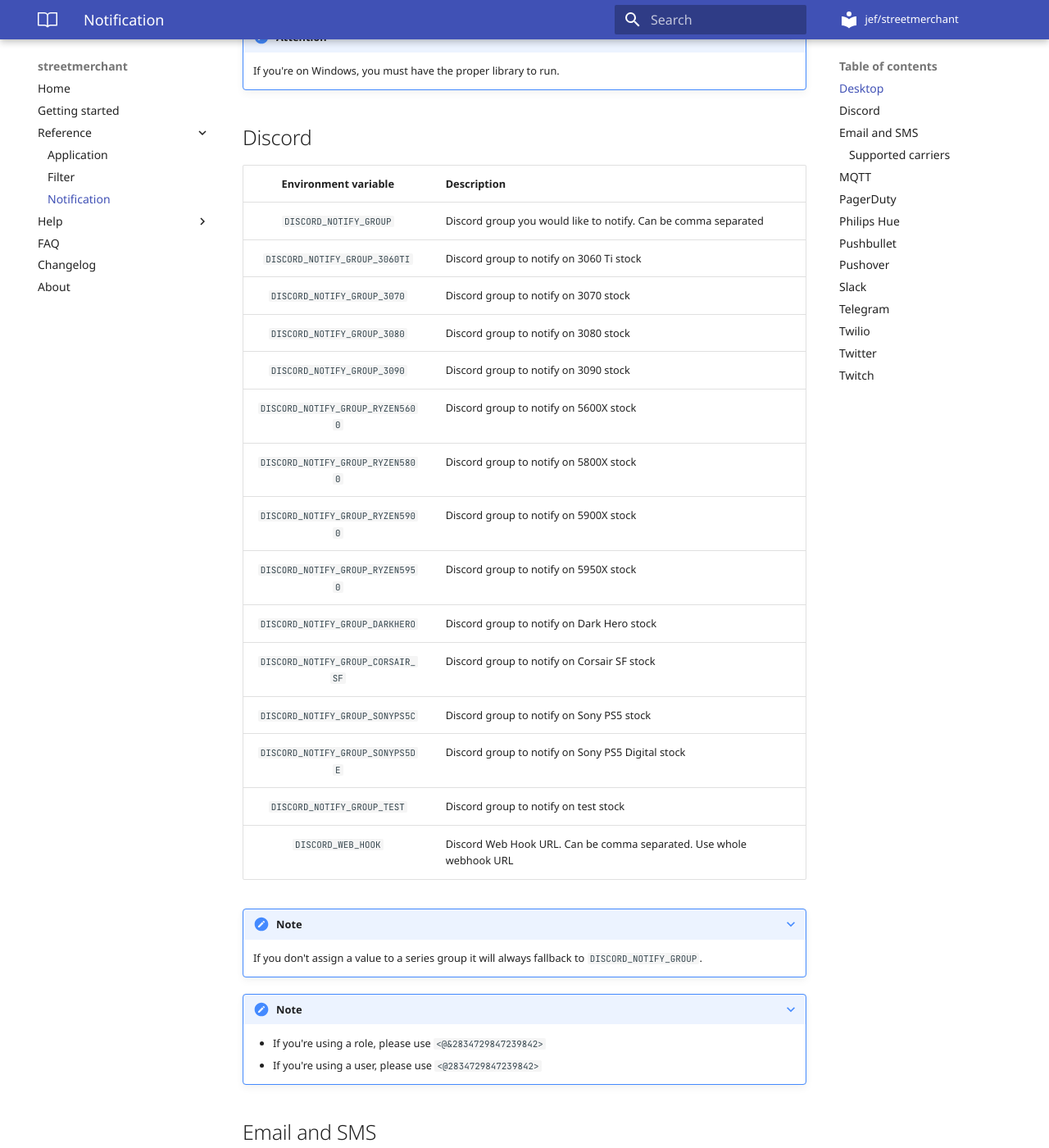
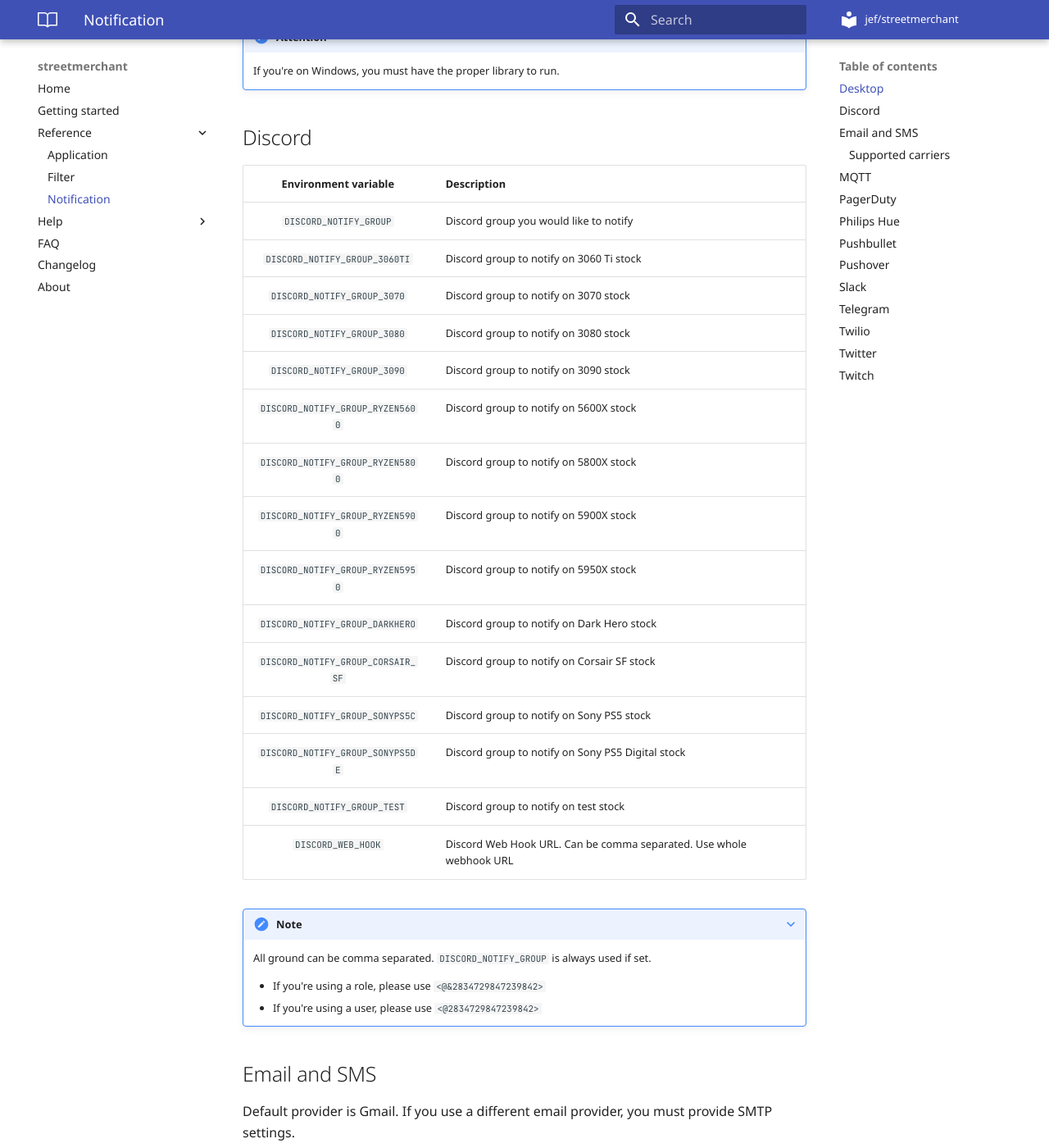
Before and after one commit to jef/streetmerchant, an MkDocs documentation site: the page built from docs/reference/notification.md, in a window 1280 px wide and 1400 px high, scrolled down 550 px. Shown: the whole window at 82% size. Built offline with MkDocs 1.6.1 and Material for MkDocs 9.7.7, drawn with Linux system fonts in a browser that asks for light colours; emoji names are drawn with the system emoji font; comment, search, counter and statistics services are not loaded.

Commit message:
fix(discord): notification groupings

```diff
--- a/docs/reference/notification.md
+++ b/docs/reference/notification.md
@@ -34,9 +34,8 @@
 | `DISCORD_WEB_HOOK` | Discord Web Hook URL. Can be comma separated. Use whole webhook URL |
 
 ???+ note
-    If you don't assign a value to a series group it will always fallback to `DISCORD_NOTIFY_GROUP`.
+    All ground can be comma separated. `DISCORD_NOTIFY_GROUP` is always used if set.
 
-???+ note
     - If you're using a role, please use `<@&2834729847239842>`
     - If you're using a user, please use `<@2834729847239842>`
 
```
Also changed, not shown: other parts of docs/reference/notification.md (+1 -1 lines), 1 other file.
